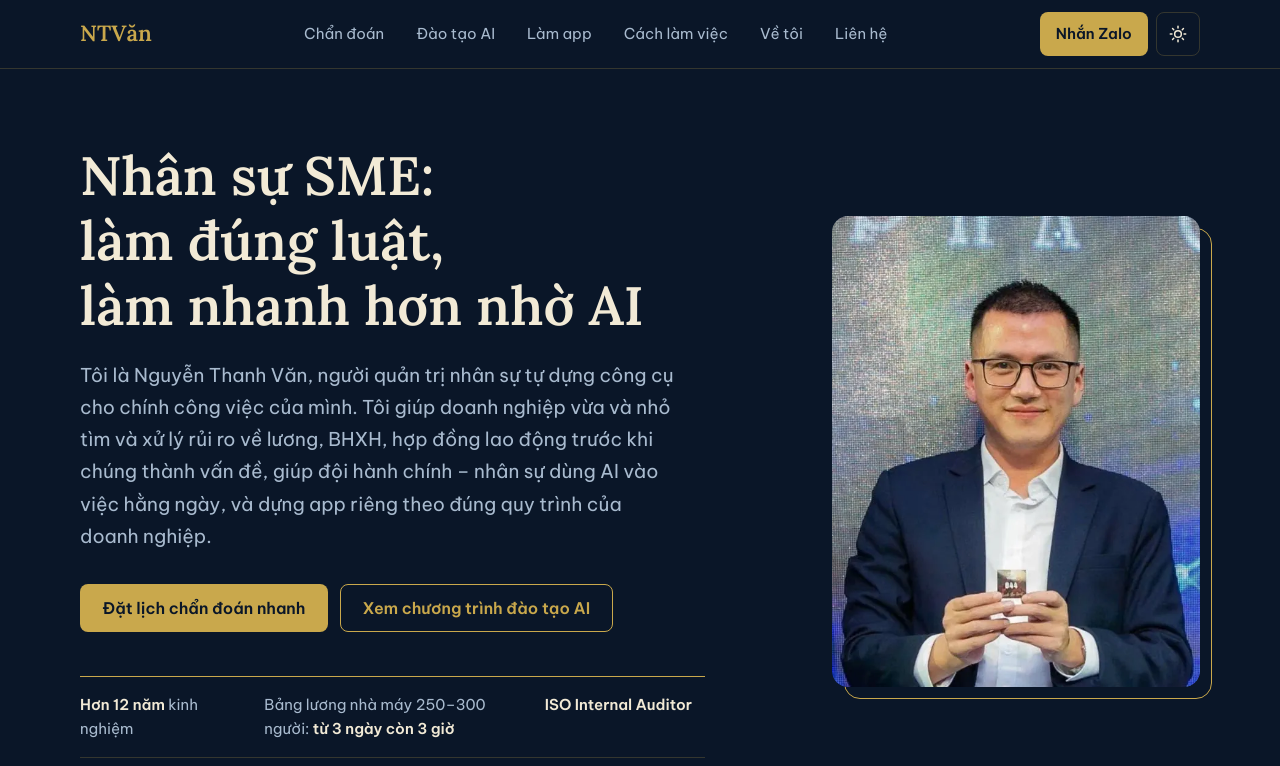
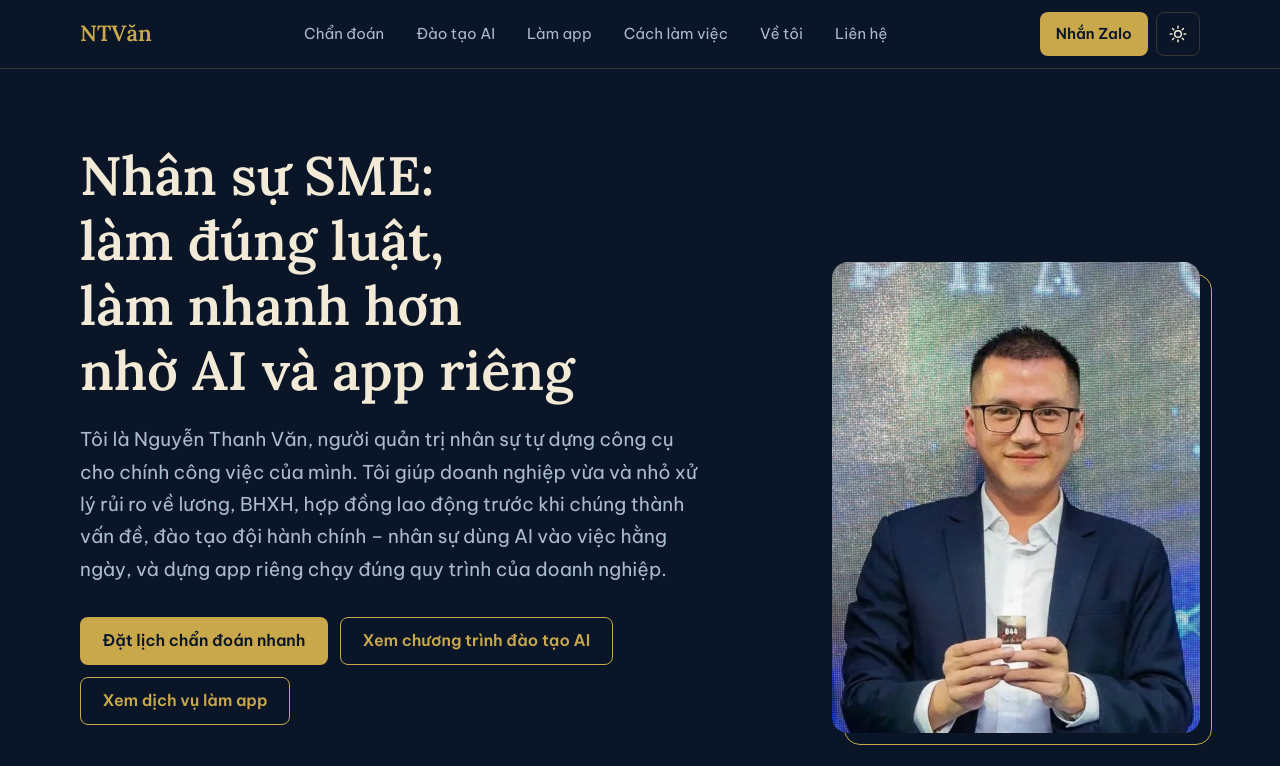
Before and after one commit to ntvronin/Landingpage, a plain HTML site: page index.html in a window 1280 px wide. Shown: the top 766 px of the page. Drawn offline with Linux system fonts and the light colour scheme.

Commit message:
Đầu trang: thêm dịch vụ làm app vào tiêu đề, câu giới thiệu và nút
Co-Authored-By: Claude Opus 5.5 <noreply@anthropic.com>

```diff
--- a/index.html
+++ b/index.html
@@ -310,11 +310,12 @@ main:focus{outline:none}
   <section class="hero" id="top" aria-labelledby="hero-title">
     <div class="wrap hero-grid">
       <div>
-        <h1 id="hero-title"><span class="nw">Nhân sự SME:</span> <span class="nw">làm đúng luật,</span> <span class="nw">làm nhanh hơn</span> <span class="nw">nhờ AI</span></h1>
-        <p class="lead">Tôi là Nguyễn Thanh Văn, người quản trị nhân sự tự dựng công cụ cho chính công việc của mình. Tôi giúp doanh nghiệp vừa và nhỏ tìm và xử lý rủi ro về lương, BHXH, hợp đồng lao động trước khi chúng thành vấn đề, giúp đội hành chính – nhân sự dùng AI vào việc hằng ngày, và dựng app riêng theo đúng quy trình của doanh nghiệp.</p>
+        <h1 id="hero-title"><span class="nw">Nhân sự SME:</span> <span class="nw">làm đúng luật,</span> <span class="nw">làm nhanh hơn</span> <span class="nw">nhờ AI</span> <span class="nw">và app riêng</span></h1>
+        <p class="lead">Tôi là Nguyễn Thanh Văn, người quản trị nhân sự tự dựng công cụ cho chính công việc của mình. Tôi giúp doanh nghiệp vừa và nhỏ xử lý rủi ro về lương, BHXH, hợp đồng lao động trước khi chúng thành vấn đề, đào tạo đội hành chính – nhân sự dùng AI vào việc hằng ngày, và dựng app riêng chạy đúng quy trình của doanh nghiệp.</p>
         <div class="actions">
           <a class="btn btn-primary" href="https://zalo.me/0968161343" target="_blank" rel="noopener">Đặt lịch chẩn đoán nhanh</a>
           <a class="btn btn-ghost" href="#dao-tao-ai">Xem chương trình đào tạo AI</a>
+          <a class="btn btn-ghost" href="#lam-app">Xem dịch vụ làm app</a>
         </div>
         <ul class="proof" role="list">
           <li><strong>Hơn 12 năm</strong> kinh nghiệm</li>
```
